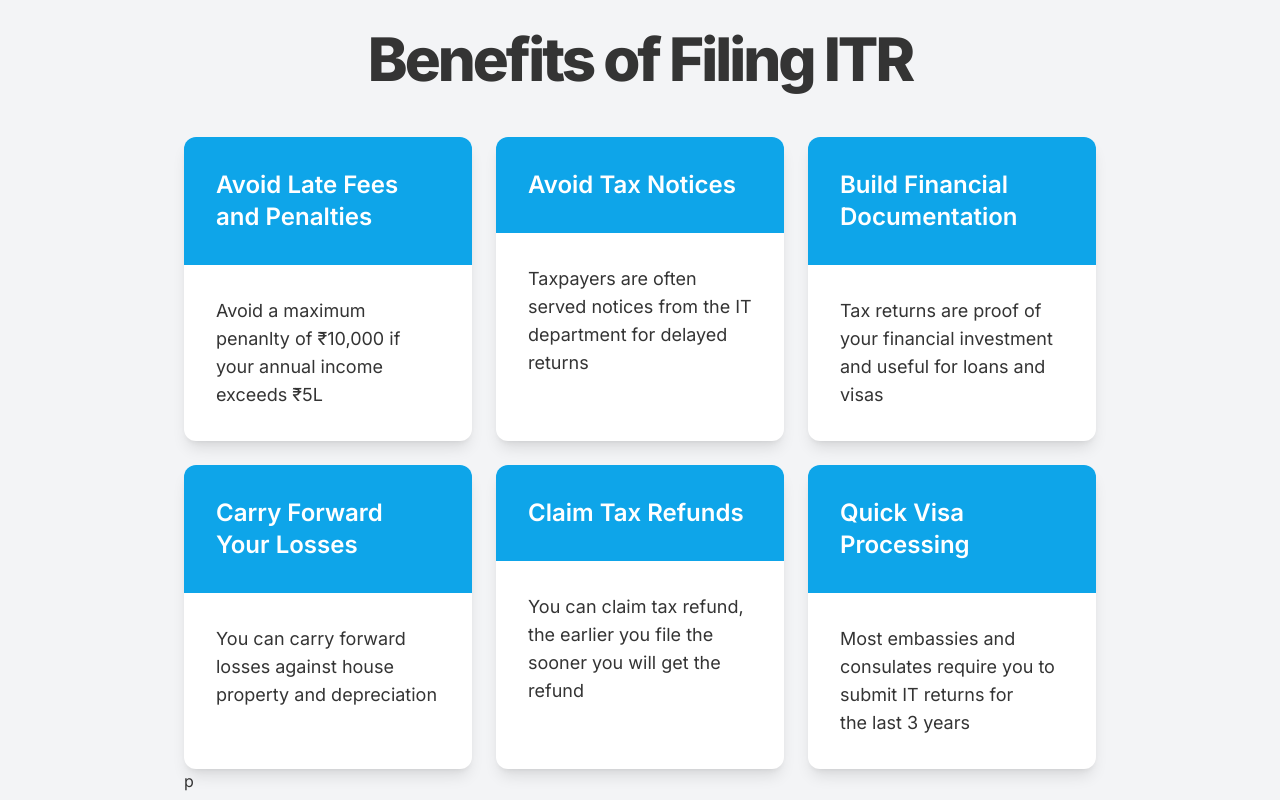
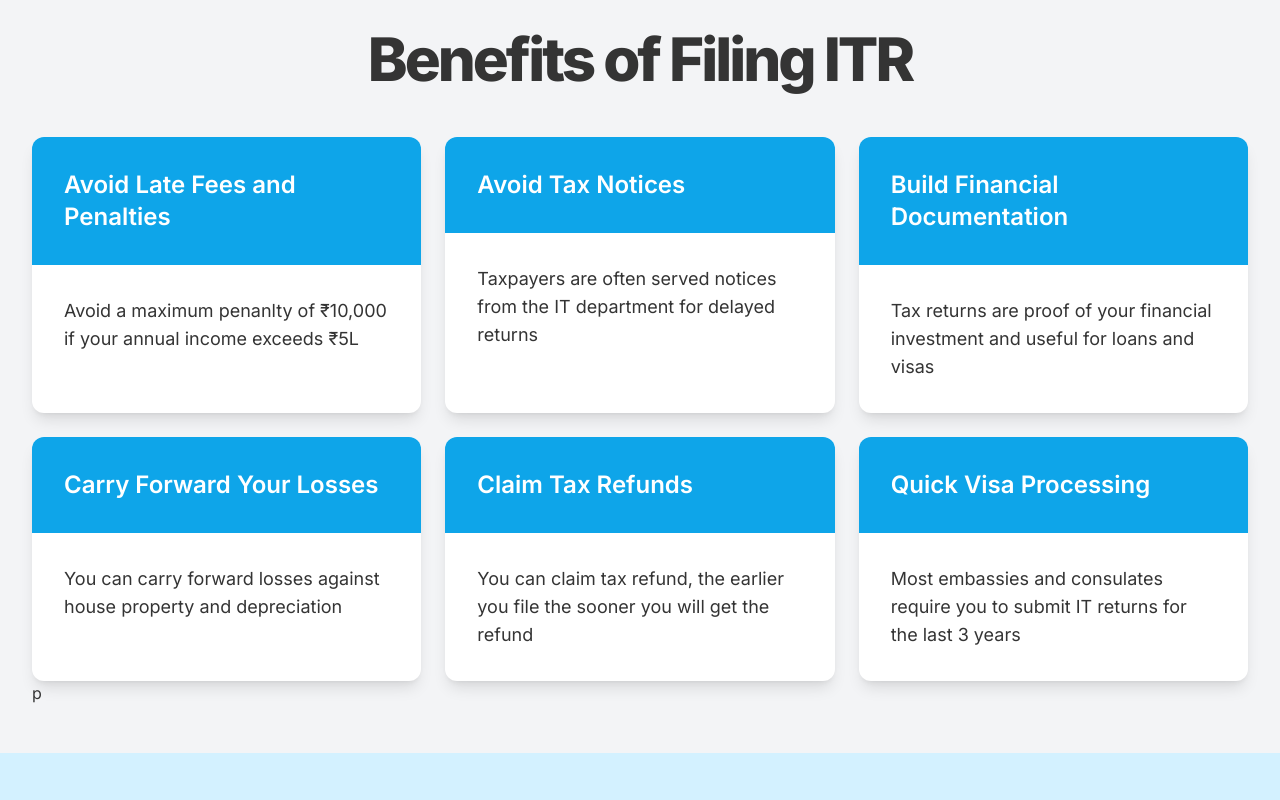
Before and after one commit to itrmitra/itrmitra, a Next.js app: page / in a window 1280 px wide. Shown: the part 4200-5000 px from the top of the page. Built offline with nearby package versions, Linux system fonts and the light colour scheme.

Commit message:
cover whole width and add reponsive 2col system

```diff
--- a/src/components/info-sections/itr-benefits-section.tsx
+++ b/src/components/info-sections/itr-benefits-section.tsx
@@ -6,8 +6,8 @@ export default function ItrBenefitsSection() {
     return (
         <div className="flex flex-col items-center px-8 py-12">
             <h1 className={cn(headingVariants(), "mb-12")}>Benefits of Filing ITR</h1>
-            <div className="mx-auto w-full lg:w-3/4">
-                <div className="grid gap-6 md:grid-cols-3">
+            <div className="mx-auto w-full">
+                <div className="grid gap-6 md:grid-cols-2 lg:grid-cols-3">
                     {benefits.map((item) => (
                         <BenefitCard key={item.title} {...item} />
                     ))}
```
